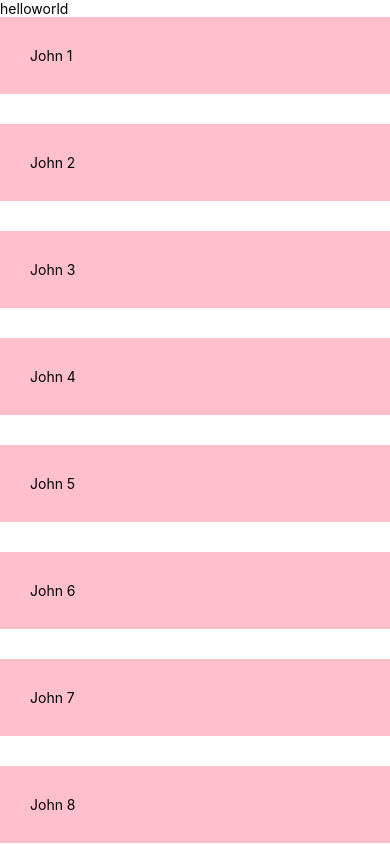
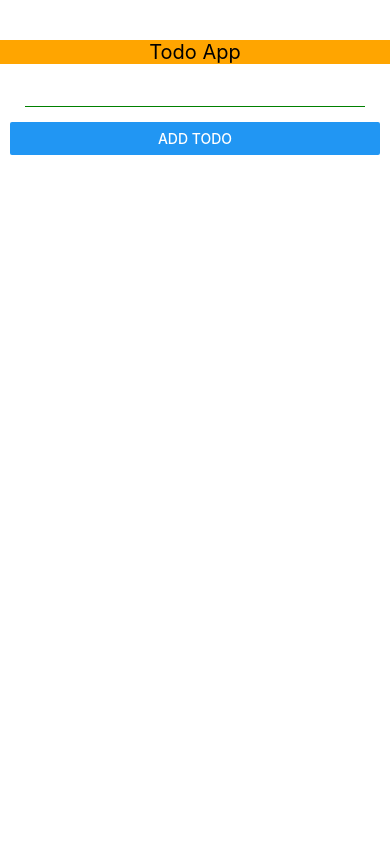
Before and after one commit to huudinh/reactnative, a React Native app in the folder HelloWorld/: screen / in a window 390 px wide. Built offline with nearby package versions, Linux system fonts and the light colour scheme.

Commit message:
session_08_todo

```diff
--- a/HelloWorld/App.tsx
+++ b/HelloWorld/App.tsx
@@ -1,49 +1,83 @@
-import { StyleSheet, Text, View, ScrollView, FlatList } from 'react-native';
+import { StyleSheet, Text, View, Button, FlatList, TextInput } from 'react-native';
 import { useState } from 'react';
+
+interface ITodo {
+  id: number;
+  name: string
+}
 
 export default function App() {
 
-  const [student, setStudent] = useState([
-    { id: 1, name: 'John 1', age: 20},
-    { id: 2, name: 'John 2', age: 20},
-    { id: 3, name: 'John 3', age: 20},
-    { id: 4, name: 'John 4', age: 20},
-    { id: 5, name: 'John 5', age: 20},
-    { id: 6, name: 'John 6', age: 20},
-    { id: 7, name: 'John 7', age: 20},
-    { id: 8, name: 'John 8', age: 20},
-    { id: 9, name: 'John 9', age: 20},
-    { id: 10, name: 'John 10', age: 20},
-  ])
+  const [todo, setTodo ] = useState('');
+
+  const [listTodo, setListTodo] = useState<ITodo[]>([]);
+
+  function randomInterger(min:number, max:number){
+    return Math.floor(Math.random() * (max - min  +1)) + min;
+  }
+
+  const handleAddTodo = () => {
+    if(!todo) return;
+    setListTodo([...listTodo, {id:randomInterger(2, 1000000), name:todo}]);
+    setTodo('');
+  }
 
   return (
     <View style={styles.container}>
-        <Text>
-          helloworld
+        <Text style={styles.header}>
+          Todo App
         </Text>
 
-        <FlatList
-          data={student}
-          keyExtractor={(item) => item.id.toString()}
-          renderItem={({ item }) => {
-            return (
-              <View style={{
-                padding: 30,
-                backgroundColor: 'pink',
-                marginBottom:30
-              }}>
-                <Text>{item.name}</Text>
-              </View>
-            )
-          }}
-        />
+        <View style={styles.body}>
+          <TextInput
+            style={styles.todoInput}
+            onChangeText={(value) => setTodo((value))}
+            value={todo}
+          />
+          <Button title='Add todo'
+            onPress={handleAddTodo}
+          />
+        </View>
+
+        <View style={styles.body}>
+          <FlatList
+            data = {listTodo}
+            renderItem = {(({item})=>{
+              return <Text style={styles.todoItem}>{item.name}</Text>
+            })}
+          />
+        </View>
     </View>
   );
 }
 
 const styles = StyleSheet.create({
+  header:{
+    backgroundColor: 'orange',
+    paddingHorizontal:20,
+    textAlign: 'center',
+    fontSize:20,
+  },
   container: {
     flex: 1,
+    paddingTop:40,
     backgroundColor: '#fff',
+  },
+  todoInput: {
+    borderBottomWidth:1,
+    borderBottomColor: 'green',
+    padding: 5,
+    margin:15
+  },
+  todoItem: {
+    fontSize:20,
+    marginBottom:15,
+    borderWidth:1,
+    borderStyle: 'dashed',
+    padding:10
+  },
+  body:{
+    paddingHorizontal: 10,
+    marginBottom:20
   }
 });
```
Also changed, not shown: 2 other files (tests, documents, lock files or other folders).
